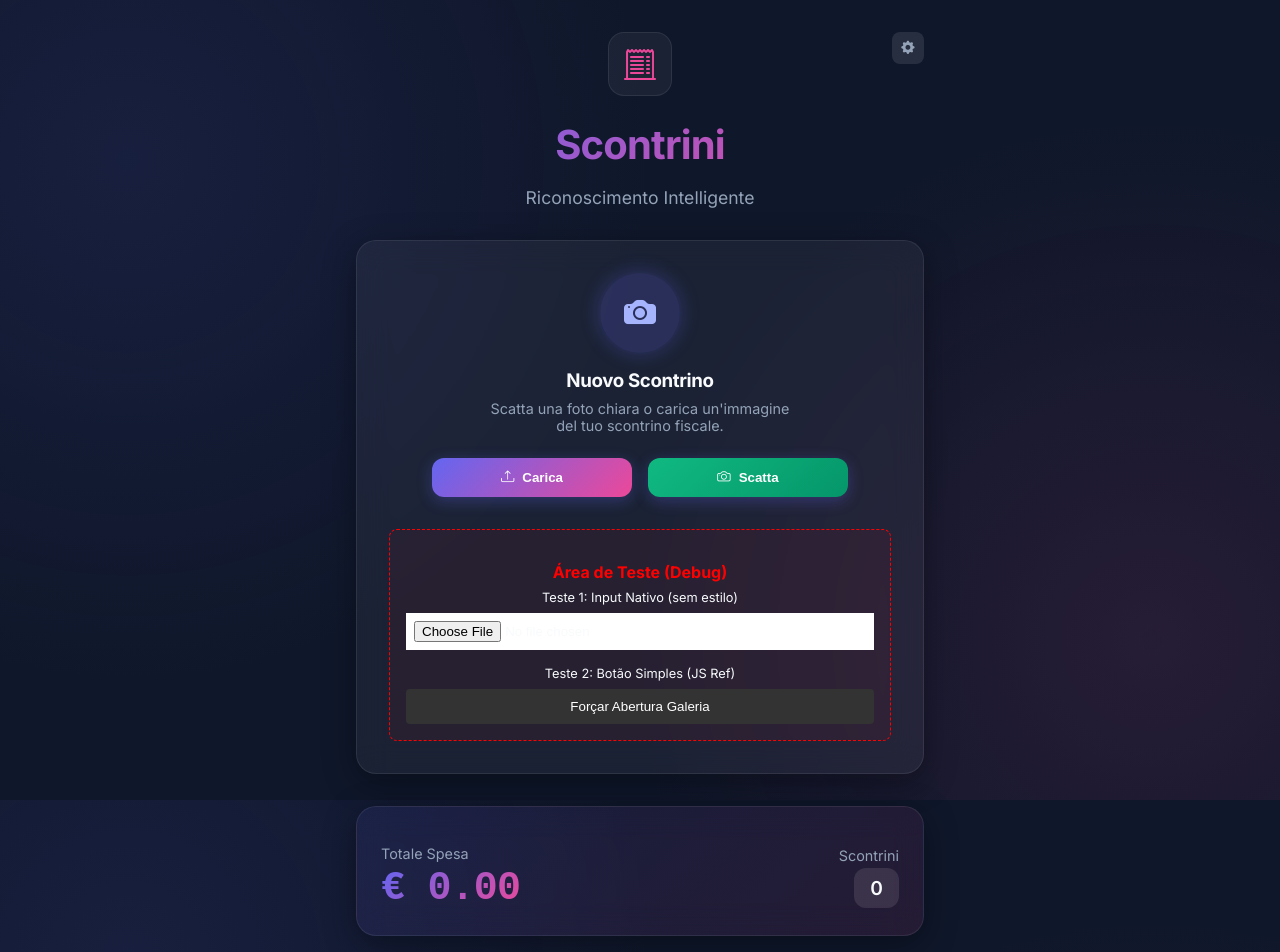
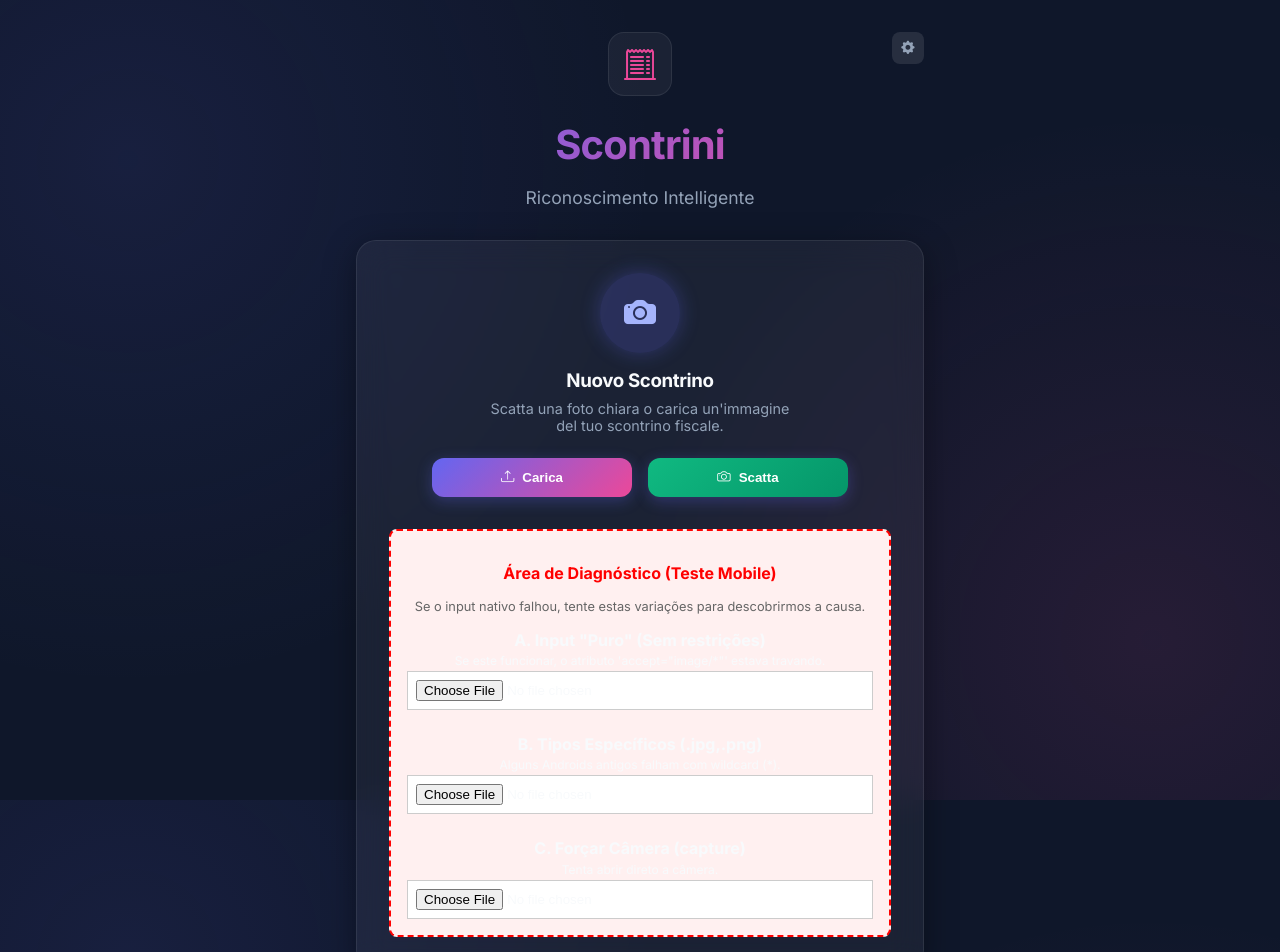
Before and after one commit to edymetal/scontrini, a React (Vite) app: page / in a window 1280 px wide. Shown: the top 952 px of the page. Built offline with nearby package versions, Linux system fonts and the light colour scheme; no server answers.

Commit message:
correcao do "carica" v4

```diff
--- a/src/components/UploadSection.jsx
+++ b/src/components/UploadSection.jsx
@@ -267,38 +267,48 @@ const UploadSection = ({ onImageUpload, isProcessing }) => {
                         )}
                     </button>
                 </div>
-                <div style={{ marginTop: '2rem', padding: '1rem', border: '1px dashed red', borderRadius: '8px', background: 'rgba(255,0,0,0.05)' }}>
-                    <p style={{ color: 'red', fontWeight: 'bold', marginBottom: '0.5rem' }}>Área de Teste (Debug)</p>
-                    <div style={{ display: 'flex', flexDirection: 'column', gap: '1rem' }}>
+                <div style={{ marginTop: '2rem', padding: '1rem', border: '2px dashed red', borderRadius: '8px', background: '#fff0f0' }}>
+                    <p style={{ color: 'red', fontWeight: 'bold', marginBottom: '1rem', textAlign: 'center' }}>Área de Diagnóstico (Teste Mobile)</p>
+                    <p style={{ fontSize: '0.8rem', color: '#666', marginBottom: '1rem', textAlign: 'center' }}>
+                        Se o input nativo falhou, tente estas variações para descobrirmos a causa.
+                    </p>
 
-                        {/* Teste 1: Input Nativo Visível */}
+                    <div style={{ display: 'flex', flexDirection: 'column', gap: '1.5rem' }}>
+
+                        {/* Variação 1: Input totalmente limpo */}
                         <div>
-                            <p style={{ margin: '0 0 0.5rem', fontSize: '0.8rem' }}>Teste 1: Input Nativo (sem estilo)</p>
+                            <label style={{ fontWeight: 'bold', display: 'block', marginBottom: '0.2rem' }}>A. Input "Puro" (Sem restrições)</label>
+                            <p style={{ fontSize: '0.75rem', margin: 0 }}>Se este funcionar, o atributo 'accept="image/*"' estava travando.</p>
+                            <input
+                                type="file"
+                                onChange={handleFileChange}
+                                style={{ display: 'block', width: '100%', padding: '0.5rem', marginTop: '0.2rem', background: 'white', border: '1px solid #ccc' }}
+                            />
+                        </div>
+
+                        {/* Variação 2: Especificar extensões em vez de wildcard */}
+                        <div>
+                            <label style={{ fontWeight: 'bold', display: 'block', marginBottom: '0.2rem' }}>B. Tipos Específicos (.jpg,.png)</label>
+                            <p style={{ fontSize: '0.75rem', margin: 0 }}>Alguns Androids antigos falham com wildcard (*).</p>
+                            <input
+                                type="file"
+                                accept="image/jpeg,image/png,image/heic"
+                                onChange={handleFileChange}
+                                style={{ display: 'block', width: '100%', padding: '0.5rem', marginTop: '0.2rem', background: 'white', border: '1px solid #ccc' }}
+                            />
+                        </div>
+
+                        {/* Variação 3: Forçar câmera */}
+                        <div>
+                            <label style={{ fontWeight: 'bold', display: 'block', marginBottom: '0.2rem' }}>C. Forçar Câmera (capture)</label>
+                            <p style={{ fontSize: '0.75rem', margin: 0 }}>Tenta abrir direto a câmera.</p>
                             <input
                                 type="file"
                                 accept="image/*"
+                                capture="environment"
                                 onChange={handleFileChange}
-                                style={{ display: 'block', width: '100%', padding: '0.5rem', background: 'white' }}
+                                style={{ display: 'block', width: '100%', padding: '0.5rem', marginTop: '0.2rem', background: 'white', border: '1px solid #ccc' }}
                             />
-                        </div>
-
-                        {/* Teste 2: Botão Simples JS */}
-                        <div>
-                            <p style={{ margin: '0 0 0.5rem', fontSize: '0.8rem' }}>Teste 2: Botão Simples (JS Ref)</p>
-                            <button
-                                type="button"
-                                onClick={() => fileInputRef.current.click()}
-                                style={{
-                                    background: '#333',
-                                    color: 'white',
-                                    padding: '10px 20px',
-                                    border: 'none',
-                                    borderRadius: '4px',
-                                    width: '100%'
-                                }}
-                            >
-                                Forçar Abertura Galeria
-                            </button>
                         </div>
                     </div>
                 </div>
```
